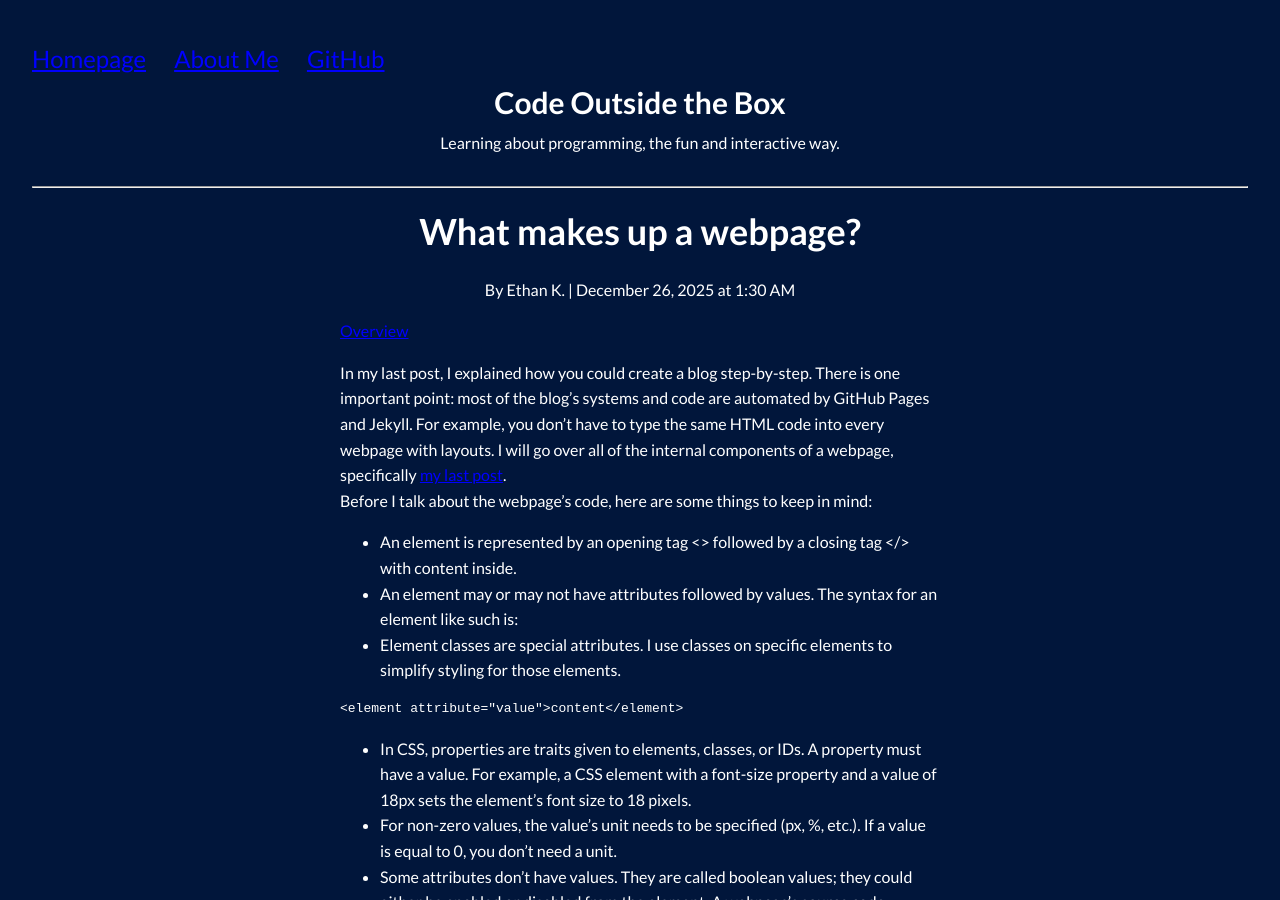
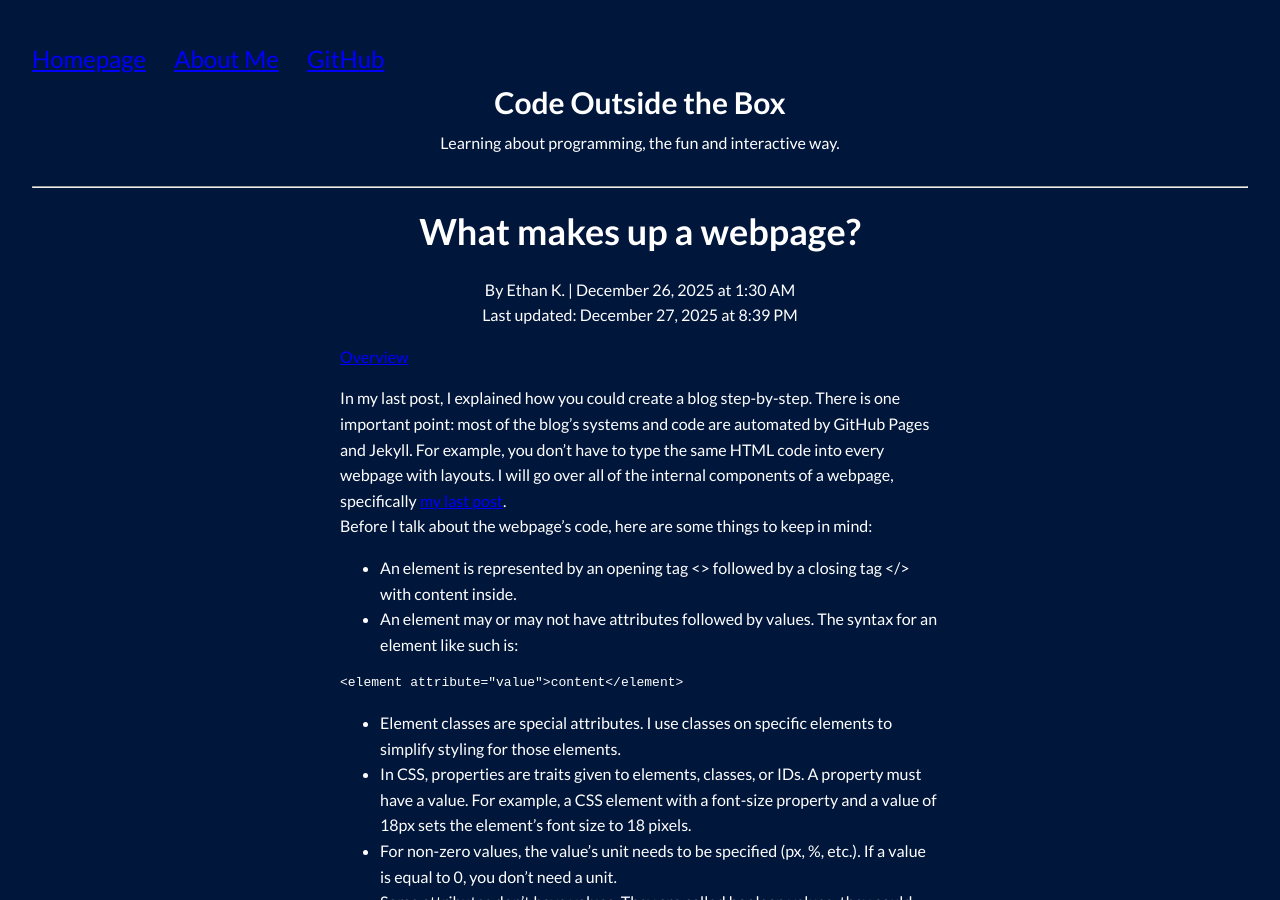
Before and after one commit to MicroChip818/microchip818.github.io, a Jekyll site: the page built from _posts/2025-12-25-what-makes-up-a-webpage.md, in a window 1280 px wide and 900 px high. Built offline with Jekyll 4.4.1, drawn with Linux system fonts in a browser that asks for light colours; comment, search, counter and statistics services are not loaded.

Commit message:
Update 2025-12-25-what-makes-up-a-webpage.md

````diff
--- a/_posts/2025-12-25-what-makes-up-a-webpage.md
+++ b/_posts/2025-12-25-what-makes-up-a-webpage.md
@@ -2,6 +2,7 @@
 layout: posts
 title: What makes up a webpage?
 date: 2025-12-25 17:30:00 -0800
+updated: 2025-12-27 12:39:00 -0800
 author: Ethan K.
 categories: [Overview]
 ---
@@ -9,11 +10,11 @@ In my last post, I explained how you could create a blog step-by-step. There is
 Before I talk about the webpage's code, here are some things to keep in mind:
 - An element is represented by an opening tag <> followed by a closing tag </> with content inside.
 - An element may or may not have attributes followed by values. The syntax for an element like such is:
-- Element classes are special attributes. I use classes on specific elements to simplify styling for those elements.
 
 ```html
 <element attribute="value">content</element>
 ```
+- Element classes are special attributes. I use classes on specific elements to simplify styling for those elements.
 - In CSS, properties are traits given to elements, classes, or IDs. A property must have a value. For example, a CSS element with a font-size property and a value of 18px sets the element's font size to 18 pixels.
 - For non-zero values, the value's unit needs to be specified (px, %, etc.). If a value is equal to 0, you don't need a unit.
 - Some attributes don't have values. They are called boolean values; they could either be enabled or disabled from the element.
````
